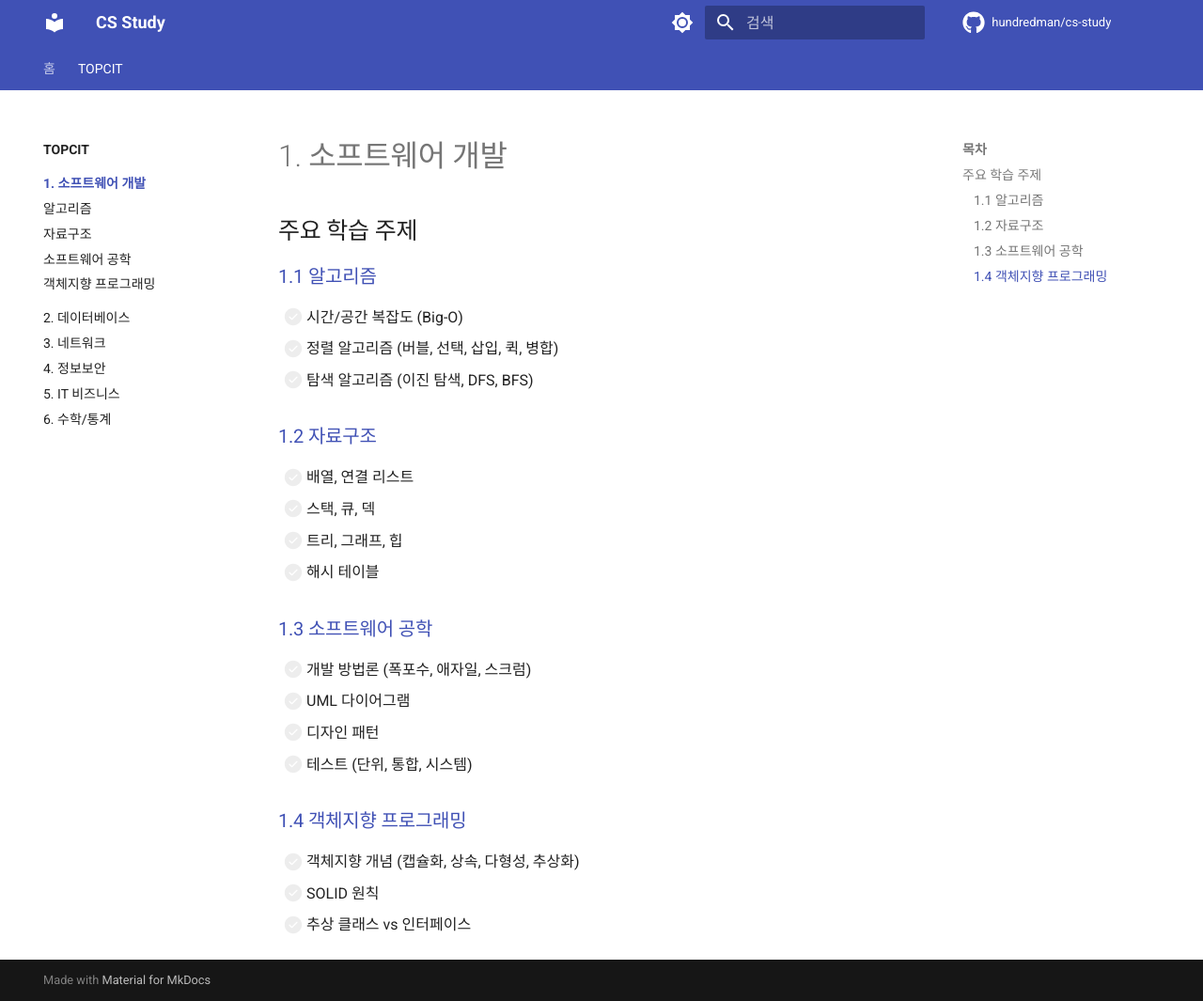
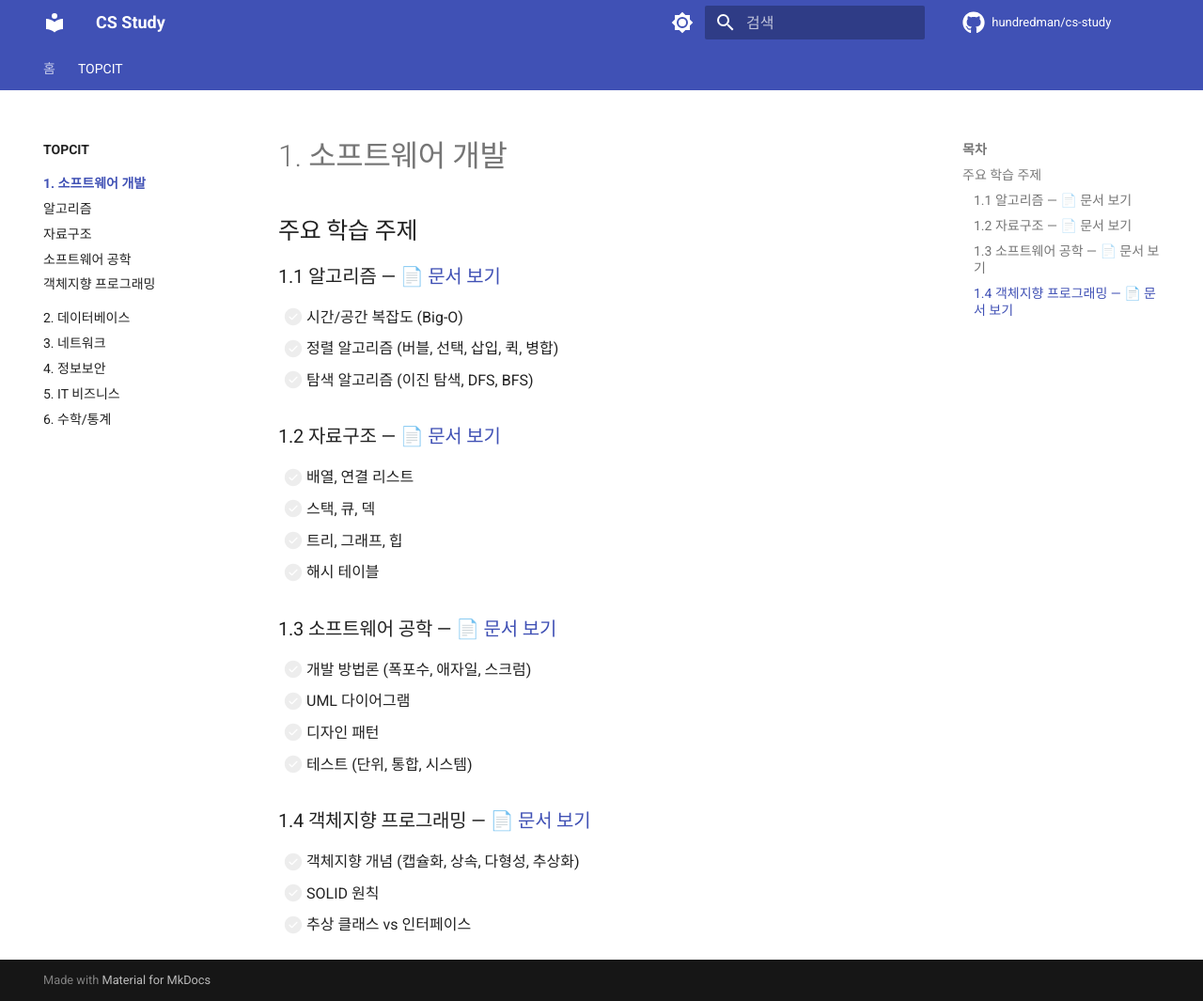
Before and after one commit to hundredman/cs-study, an MkDocs documentation site: the page built from docs/TOPCIT/01_소프트웨어개발/README.md, in a window 1280 px wide and 1065 px high. Shown: the whole window at 94% size. Built offline with MkDocs 1.6.1 and Material for MkDocs 9.7.7, drawn with Linux system fonts in a browser that asks for light colours; comment, search, counter and statistics services are not loaded.

Commit message:
docs: 소프트웨어 개발 README 문서 링크 방식 수정
헤딩 내 링크 → 헤딩 옆 별도 링크로 변경 (MkDocs 앵커 충돌 해결)

```diff
--- a/docs/TOPCIT/01_소프트웨어개발/README.md
+++ b/docs/TOPCIT/01_소프트웨어개발/README.md
@@ -2,24 +2,24 @@
 
 ## 주요 학습 주제
 
-### [1.1 알고리즘](./01_알고리즘.md)
+### 1.1 알고리즘 — [📄 문서 보기](./01_알고리즘.md)
 - [ ] 시간/공간 복잡도 (Big-O)
 - [ ] 정렬 알고리즘 (버블, 선택, 삽입, 퀵, 병합)
 - [ ] 탐색 알고리즘 (이진 탐색, DFS, BFS)
 
-### [1.2 자료구조](./02_자료구조.md)
+### 1.2 자료구조 — [📄 문서 보기](./02_자료구조.md)
 - [ ] 배열, 연결 리스트
 - [ ] 스택, 큐, 덱
 - [ ] 트리, 그래프, 힙
 - [ ] 해시 테이블
 
-### [1.3 소프트웨어 공학](./03_소프트웨어공학.md)
+### 1.3 소프트웨어 공학 — [📄 문서 보기](./03_소프트웨어공학.md)
 - [ ] 개발 방법론 (폭포수, 애자일, 스크럼)
 - [ ] UML 다이어그램
 - [ ] 디자인 패턴
 - [ ] 테스트 (단위, 통합, 시스템)
 
-### [1.4 객체지향 프로그래밍](./04_객체지향프로그래밍.md)
+### 1.4 객체지향 프로그래밍 — [📄 문서 보기](./04_객체지향프로그래밍.md)
 - [ ] 객체지향 개념 (캡슐화, 상속, 다형성, 추상화)
 - [ ] SOLID 원칙
 - [ ] 추상 클래스 vs 인터페이스
```
